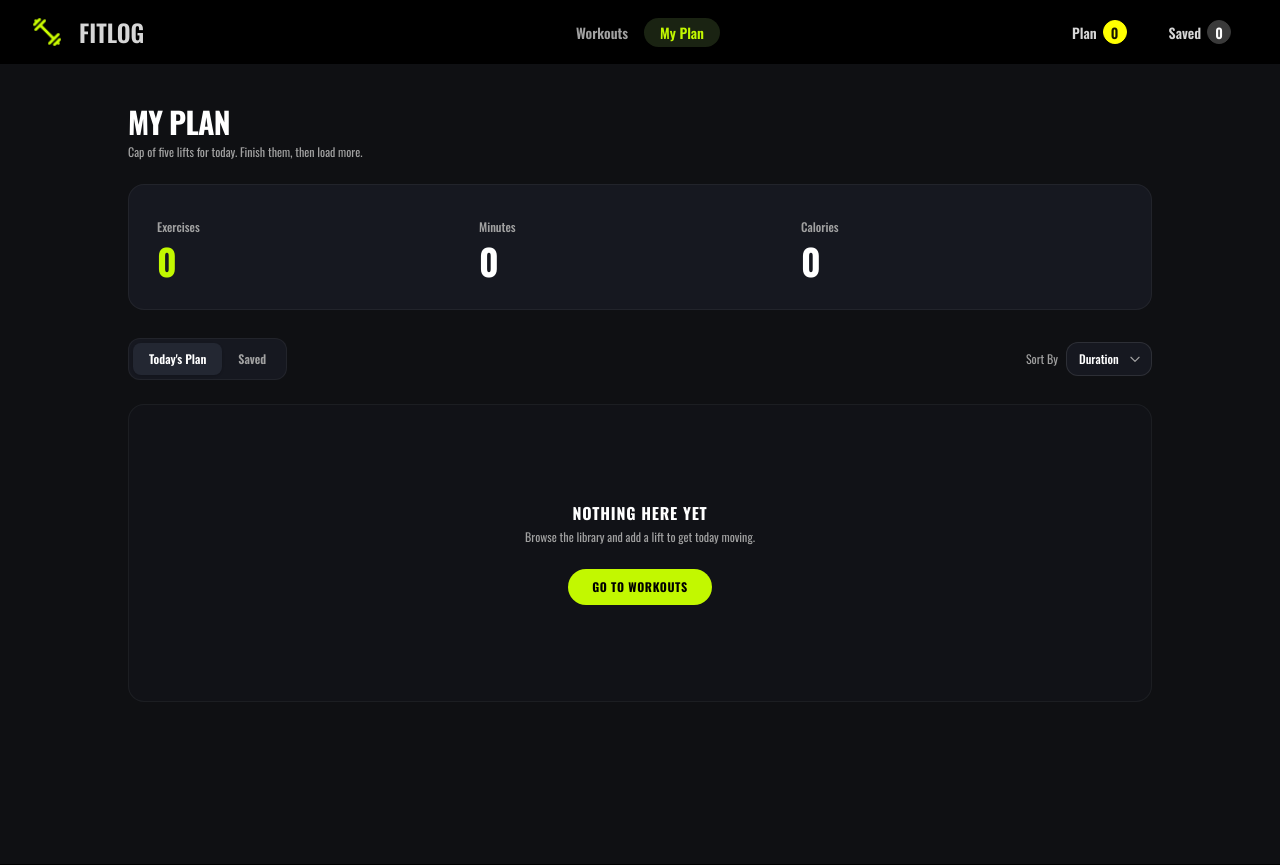
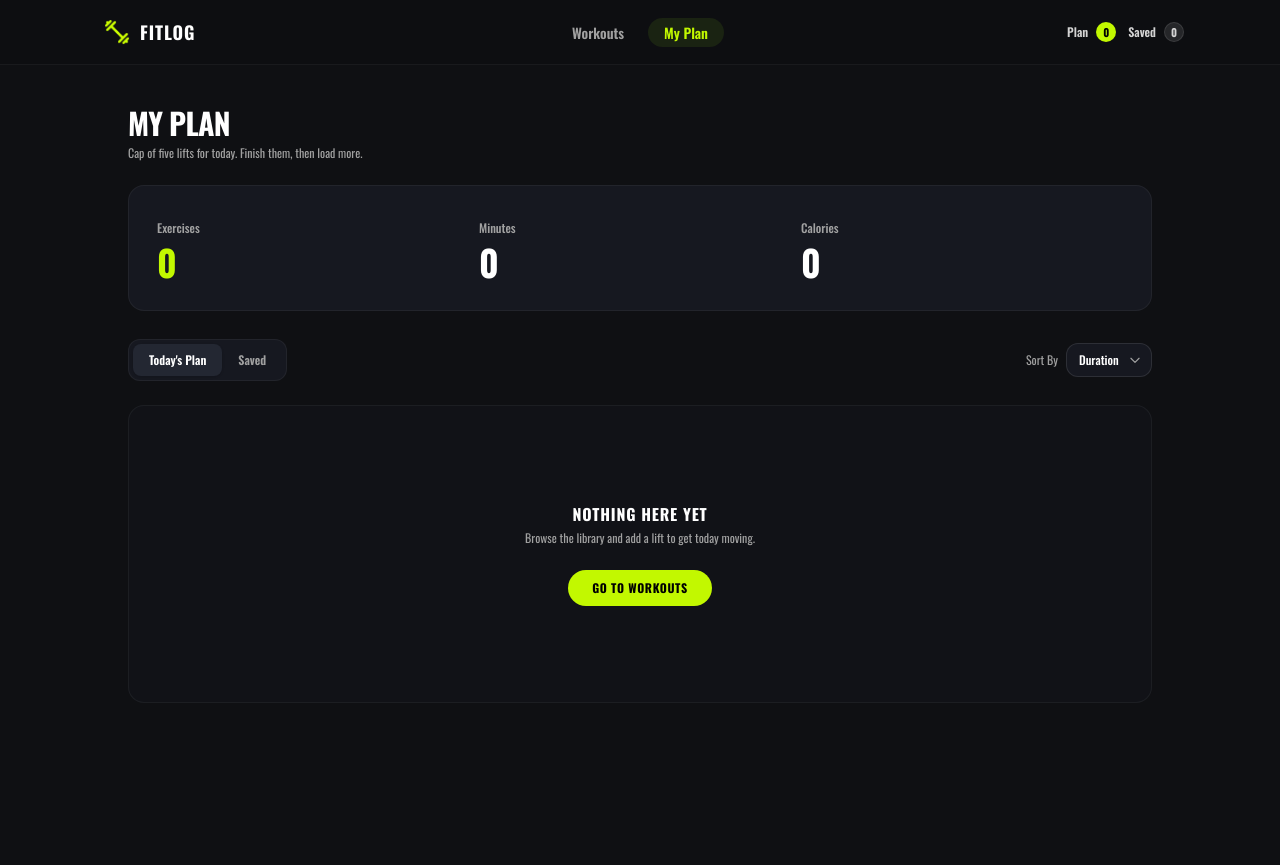
Before and after one commit to golamazamgm/Programming-Hero-Batch14-Assignment-06, a Next.js app: page /my-plan in a window 1280 px wide. Built offline with nearby package versions, Linux system fonts and the light colour scheme.

Commit message:
toastifying added & saved sorting fixed

```diff
--- a/package.json
+++ b/package.json
@@ -11,7 +11,8 @@
   "dependencies": {
     "next": "16.4.1",
     "react": "19.3.0",
-    "react-dom": "19.3.0"
+    "react-dom": "19.3.0",
+    "react-toastify": "^11.1.0"
   },
   "devDependencies": {
     "@tailwindcss/turbopack": "^4",
--- a/src/app/components/ClientSideButtons/SaveLaterBtn.tsx
+++ b/src/app/components/ClientSideButtons/SaveLaterBtn.tsx
@@ -2,6 +2,7 @@
 import { useContext } from "react";
 import { MyPlanContext } from "@/app/context/myPlanContext";
 import { Workout } from "@/app/type";
+import { toast } from "react-toastify";
 
 interface SaveLaterBtnProps {
   workout: Workout;
@@ -23,10 +24,12 @@ const SaveLaterBtn = ({ workout }: SaveLaterBtnProps) => {
 
     if (isAlreadySaved) {
       console.log("Workout is already in save for later.");
+      toast.error(`${workout.name} is already saved for later.`);
       return;
     }
 
     setLaterPlans((prev) => [...prev, workout]);
+    toast.success(`${workout.name} added to later plans!`);
     console.log("Workout added to later plans.");
   };
 
--- a/src/app/components/ClientSideButtons/SaveTodaysPlanBtn.tsx
+++ b/src/app/components/ClientSideButtons/SaveTodaysPlanBtn.tsx
@@ -2,6 +2,7 @@
 import { useContext } from "react";
 import { MyPlanContext } from "@/app/context/myPlanContext";
 import { Workout } from "@/app/type";
+import { toast } from "react-toastify";
 
 const SaveTodaysPlanBtn = ({ workout }: { workout: Workout }) => {
   const context = useContext(MyPlanContext);
@@ -16,11 +17,13 @@ const SaveTodaysPlanBtn = ({ workout }: { workout: Workout }) => {
     const isAlreadyAdded = plans.some((p) => String(p.id) === String(workout.id));
 
     if (isAlreadyAdded) {
+      toast.error(`${workout.name} is already in today's plans.`);
       console.log("Workout is already in today's plans.");
       return;
     }
 
     setPlans((prevPlans) => [...prevPlans, workout]);
+    toast.success(`${workout.name} added to today's plans!`);
     console.log("Workout added to today's plans.");
   };
 
--- a/src/app/components/navBar.tsx
+++ b/src/app/components/navBar.tsx
@@ -1,20 +1,26 @@
 "use client";
+
+import React, { useContext } from 'react';
 import Link from 'next/link';
 import { usePathname } from 'next/navigation';
 import Image from 'next/image';
+import { MyPlanContext } from '@/app/context/myPlanContext';
 
 const NavBar = () => {
+  const activeLinkClass = "!bg-[#1A2312] !text-[#C2F800] !rounded-full";
+  const pathname = usePathname();
 
-    const activeLinkClass = "!bg-[#1A2312] !text-[#C2F800] !rounded-full";
-
-    const pathname = usePathname();
+  const context = useContext(MyPlanContext);
+  const planCount = context?.plans?.length ?? 0;
+  const savedCount = context?.laterPlans?.length ?? 0;
 
   const navLinks = (
     <>
       <li>
         <Link
           href="/"
-                    className={`font-semibold rounded-full px-4 py-1 transition-colors ${pathname === '/' ? activeLinkClass : 'text-neutral-400 hover:text-white'
+          className={`font-semibold rounded-full px-4 py-1 transition-colors ${
+            pathname === '/' ? activeLinkClass : 'text-neutral-400 hover:text-white'
           }`}
         >
           Workouts
@@ -23,7 +29,8 @@ const NavBar = () => {
       <li>
         <Link
           href="/my-plan"
-                    className={`font-semibold rounded-full px-4 py-1 transition-colors ${pathname === '/my-plan' ? activeLinkClass : 'text-neutral-400 hover:text-white'
+          className={`font-semibold rounded-full px-4 py-1 transition-colors ${
+            pathname === '/my-plan' ? activeLinkClass : 'text-neutral-400 hover:text-white'
           }`}
         >
           My Plan
@@ -32,41 +39,70 @@ const NavBar = () => {
     </>
   );
 
-
-
   return (
-        <div className="shadow-sm shadow-olive-800 w-full">
-            <div className="navbar mx-auto max-w-340 bg-base-100  md:px-4 lg:px-8">
-            <div className="navbar-start">
+    <div className="w-full border-b border-white/5 bg-[#0f1013]/90 backdrop-blur-md sticky top-0 z-50">
+      <div className="navbar mx-auto max-w-6xl px-4 sm:px-6 lg:px-8">
+        <div className="navbar-start gap-2">
+          {/* Mobile Menu Dropdown */}
           <div className="dropdown">
-                    <div tabIndex={0} role="button" className="btn btn-ghost lg:hidden">
-                        <svg aria-label="Menu" xmlns="http://www.w3.org/2000/svg" className="h-5 w-5" fill="none" viewBox="0 0 24 24" stroke="currentColor"> <path strokeLinecap="round" strokeLinejoin="round" strokeWidth="2" d="M4 6h16M4 12h8m-8 6h16" /> </svg>
+            <div tabIndex={0} role="button" className="btn btn-ghost btn-circle lg:hidden text-neutral-300">
+              <svg aria-label="Menu" xmlns="http://www.w3.org/2000/svg" className="h-5 w-5" fill="none" viewBox="0 0 24 24" stroke="currentColor">
+                <path strokeLinecap="round" strokeLinejoin="round" strokeWidth="2" d="M4 6h16M4 12h8m-8 6h16" />
+              </svg>
             </div>
             <ul
               tabIndex={-1}
-                        className="menu menu-sm dropdown-content bg-base-100 rounded-box z-1 mt-3 w-52 p-2 shadow">
+              className="menu menu-sm dropdown-content bg-[#16171b] border border-white/10 rounded-2xl z-50 mt-3 w-52 p-2 shadow-2xl gap-1"
+            >
               {navLinks}
             </ul>
           </div>
 
-                <div className="flex items-center ">
+          {/* Logo & Brand */}
+          <Link href="/" className="flex items-center gap-2.5 group">
             <Image
               src="/logo.png"
               alt="FITLOG Logo"
-                        width={30}
-                        height={30}
+              width={26}
+              height={26}
+              className="object-contain"
             />
-                    <Link href="/" className="btn btn-ghost text-2xl">FITLOG</Link>
+            <span className="text-lg font-black uppercase tracking-wider text-white">
+              FITLOG
+            </span>
+          </Link>
         </div>
-            </div>
+
+        {/* Center Nav Links */}
         <div className="navbar-center hidden lg:flex">
-                <ul className="menu menu-horizontal px-1">
+          <ul className="menu menu-horizontal px-1 gap-2">
             {navLinks}
           </ul>
         </div>
-            <div className="navbar-end flex md:gap-2">
-                <Link className="btn btn-ghost" href="/my-plan">Plan <span className="badge w-6 h-6 p-0 rounded-full badge-warning">0</span></Link>
-                <Link className="btn btn-ghost" href="/my-plan">Saved <span className="badge w-6 h-6 p-0 rounded-full badge-primary">0</span></Link>
+
+        {/* End Badges */}
+        <div className="navbar-end flex items-center gap-3">
+          {/* Plan Badge */}
+          <Link
+            href="/my-plan"
+            className="flex items-center gap-2 text-xs font-semibold text-neutral-300 hover:text-white transition-colors"
+          >
+            <span>Plan</span>
+            <span className="w-5 h-5 rounded-full bg-[#c2f800] text-black text-[11px] font-black flex items-center justify-center">
+              {planCount}
+            </span>
+          </Link>
+
+          {/* Saved Badge */}
+          <Link
+            href="/my-plan"
+            className="flex items-center gap-2 text-xs font-semibold text-neutral-300 hover:text-white transition-colors"
+          >
+            <span>Saved</span>
+            <span className="w-5 h-5 rounded-full bg-white/10 border border-white/10 text-neutral-300 text-[11px] font-bold flex items-center justify-center">
+              {savedCount}
+            </span>
+          </Link>
         </div>
       </div>
     </div>
--- a/src/app/layout.tsx
+++ b/src/app/layout.tsx
@@ -1,9 +1,10 @@
 import type { Metadata } from "next";
-import { Geist, Geist_Mono , Oswald} from "next/font/google";
+import { Geist, Geist_Mono, Oswald } from "next/font/google";
 import "./globals.css";
 import { Suspense } from "react";
 import NavBar from "./components/navBar";
 import { MyPlanContextProvider } from "./context/myPlanContext";
+import { ToastContainer } from "react-toastify";
 
 const oswald = Oswald({
   subsets: ['latin'],
@@ -42,6 +43,8 @@ export default function RootLayout({ children }: LayoutProps<"/">) {
           </>
         </MyPlanContextProvider>
 
+        <ToastContainer />
+
       </body>
     </html>
   );
--- a/src/app/my-plan/page.tsx
+++ b/src/app/my-plan/page.tsx
@@ -5,6 +5,7 @@ import Image from 'next/image';
 import Link from 'next/link';
 import { MyPlanContext } from '@/app/context/myPlanContext';
 import { Workout } from '@/app/type';
+import { toast } from "react-toastify";
 
 const MyPlans = () => {
     const context = useContext(MyPlanContext);
@@ -23,8 +24,8 @@ const MyPlans = () => {
 
     // Sort items
     const activeList = [...rawList].sort((a, b) => {
-        if (sortBy === 'duration') return (b.duration || 0) - (a.duration || 0);
-        if (sortBy === 'calories') return (b.caloriesBurned || 0) - (a.caloriesBurned || 0);
+        if (sortBy === 'duration') return (a.duration || 0) - (b.duration || 0);
+        if (sortBy === 'calories') return (a.caloriesBurned || 0) - (b.caloriesBurned || 0);
         if (sortBy === 'rating') return (b.rating || 0) - (a.rating || 0);
         return 0;
     });
@@ -38,8 +39,10 @@ const MyPlans = () => {
     const handleRemove = (id: string | number) => {
         if (activeTab === 'today' && setPlans) {
             setPlans((prev) => prev.filter((item) => String(item.id) !== String(id)));
+            toast.info("Workout removed from today's plan.");
         } else if (activeTab === 'saved' && setLaterPlans) {
             setLaterPlans((prev) => prev.filter((item) => String(item.id) !== String(id)));
+            toast.info("Workout removed from saved plans.");
         }
     };
 
@@ -122,7 +125,7 @@ const MyPlans = () => {
                         <div className="relative">
                             <select
                                 value={sortBy}
-                                onChange={(e) => setSortBy(e.target.value as any)}
+                                onChange={(e) => setSortBy(e.target.value as 'duration' | 'calories' | 'rating')}
                                 aria-label="Sort workouts by"
                                 className="appearance-none bg-[#161820] border border-white/10 hover:border-white/20 text-white text-xs font-medium rounded-xl py-2 pl-3 pr-8 focus:outline-none cursor-pointer"
                             >
```
Also changed, not shown: 1 other file (tests, documents, lock files or other folders). Lines whose indentation alone changed are shown as unchanged.
